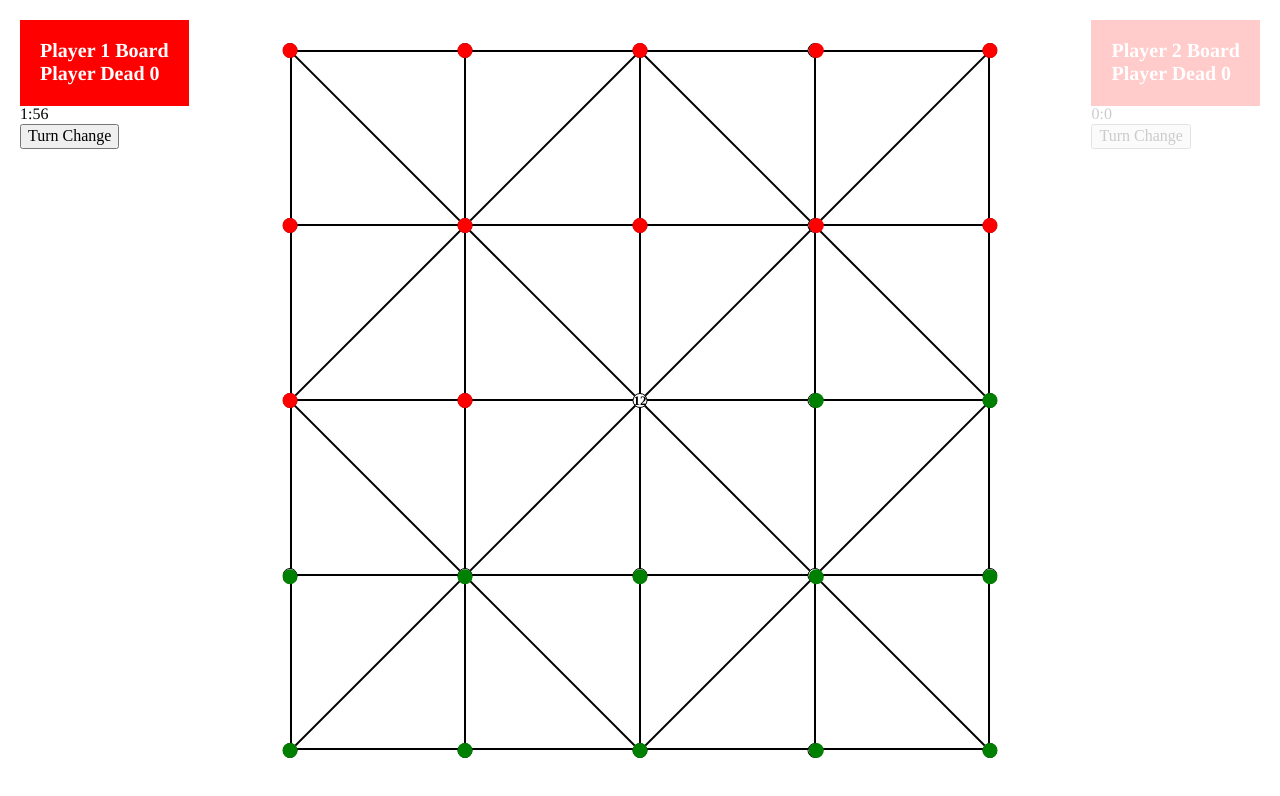
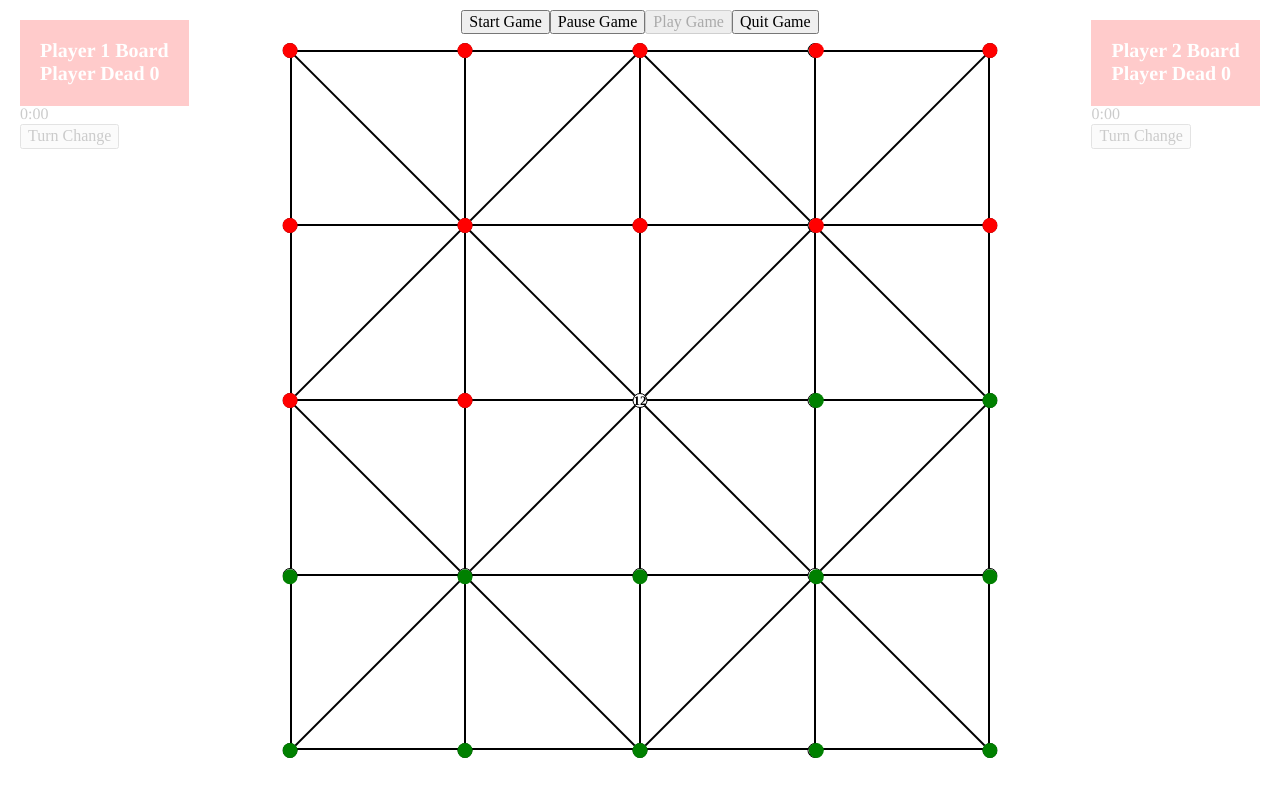
Before and after one commit to imsukhjinder/bara-tani, a React (Create React App) app: page / in a window 1280 px wide. Shown: the top 796 px of the page. Built offline with nearby package versions, Linux system fonts and the light colour scheme.

Commit message:
Added game-play buttons

```diff
--- a/src/components/piecePositions.js
+++ b/src/components/piecePositions.js
@@ -7,13 +7,14 @@ class Pieces extends Component {
     modalState: JSON.parse(JSON.stringify(pieceModalContainer)),
     playerPicked: 'null',
     goingTo: 'null',
-    turn: 'player-1',
+    turn: 'no-one',
     playerOneDead: 0,
     playerTwoDead: 0,
     timerMin: 0,
     timerSec: 0,
-    timerMinPlyer2: 0,
-    timerSecPlyer2: 0
+    turnTime: 20,
+    paused: false,
+    pausedTime: 0
   }
 
   playerPickedNull = () => {
@@ -23,20 +24,23 @@ class Pieces extends Component {
   }
 
   turnChange = () => {
+    clearInterval(this.ts);
+
     if(this.state.turn === 'player-1') {
       this.setState({
         turn: 'player-2'
       });
-      this.turnTimerTwo();
-      clearInterval(this.ts);
     }
     else {
       this.setState({
         turn: 'player-1'
       });
-      this.turnTimerOne();
-      clearInterval(this.ts2);
     }
+    this.setState({
+      timerMin: 0,
+      timerSec: 0
+    });
+    this.turnTimerOn();
   }
 
   pickingPlayer = (playerPlaying,playerGoing) => {
@@ -50,6 +54,10 @@ class Pieces extends Component {
         alert('Move not allowed');
         this.playerPickedNull();
       }
+    }
+    else if(playerPlaying !== this.state.turn && this.state.playerPicked !== 'null') {
+      alert('Wrong Move');
+      this.playerPickedNull();
     }
     else {
       alert('Not your player' + playerPlaying);
@@ -100,18 +108,46 @@ class Pieces extends Component {
     return dead;
   }
 
+  checkLegalMove = (start,end) => {
+    let move = false;
+    let moveValue = start - end;
+    let moveCondition =
+    moveValue === -1 ||
+    moveValue === 1  ||
+    moveValue === 5 ||
+    moveValue === -5 ||
+    moveValue === 6 ||
+    moveValue === -6 ||
+    (moveValue === 4 && start%2 === 0 && end%2 === 0) ||
+    (moveValue === -4 && start%2 === 0 && end%2 === 0) ;
+
+    if(moveCondition) {
+      move = true;
+    }
+
+    return move;
+  }
+
   placePlayer = (name,xPos,yPos) => {
     if(this.state.playerPicked === 'null') {
       alert('no player picked')
     }
     else {
+
+      let legalMove = this.checkLegalMove(this.state.playerPicked,name);
+      let dead = this.checkDeath(this.state.playerPicked,name);
       let newModal = this.state.modalState;
       let playerMoving = newModal.find(e => e.playerOnPosition === this.state.playerPicked && e.playerColor !== "dead-player" );
+
+      if(legalMove || dead) {
         newModal[playerMoving.name].xPos = xPos;
         newModal[playerMoving.name].yPos = yPos;
         newModal[playerMoving.name].playerOnPosition = name;
+      }
+      else {
+        alert('wrong Move');
+      }
 
-      let dead = this.checkDeath(this.state.playerPicked,name);
       if(dead) {
         //alert(dead + ' is dead');
 
@@ -124,31 +160,34 @@ class Pieces extends Component {
           });
         }
 
-        if(this.state.playerOneDead === 12) {
-          alert("Player 2 wins")
-        }
-
         if(playerDead === 'player-2') {
           this.setState({
             playerTwoDead: this.state.playerTwoDead + 1
           });
         }
 
-        if(this.state.playerTwoDead === 12) {
-          alert("Player 1 wins")
-        }
-
         newModal[deadPlayerIndex.name].playerColor = 'dead-player';
         this.setState({
           modalState: newModal
         });
+
+        if(this.state.playerTwoDead === 11) {
+          alert("Player 1 wins");
+          this.gameStop();
+        }
+
+        if(this.state.playerOneDead === 11) {
+          alert("Player 2 wins");
+          this.gameStop();
+        }
       }
       this.playerPickedNull();
     }
   }
 
-  turnTimerOne = () => {
-      let time = 120;
+  turnTimerOn = (timerTime = this.state.turnTime) => {
+      let time = timerTime;
+
       this.ts = setInterval(()=> {
         let mints = Math.floor(time/60);
         let sec = time % 60;
@@ -162,54 +201,86 @@ class Pieces extends Component {
         time--;
 
         if(time === 0) {
-          this.turnChange();
+
           let newModal = this.state.modalState;
-          let deadPlayerIndex = newModal.find(e => (e.playerColor === "player-1"));
+          let deadPlayerIndex;
+
+          if(this.state.turn === "player-1") {
+            deadPlayerIndex = newModal.find(e => (e.playerColor === "player-1"));
+            this.setState({
+              playerOneDead: this.state.playerOneDead + 1
+            });
+          }
+          else {
+            deadPlayerIndex = newModal.find(e => (e.playerColor === "player-2"));
+            this.setState({
+              playerTwoDead: this.state.playerTwoDead + 1
+            });
+          }
+
           newModal[deadPlayerIndex.name].playerColor = 'dead-player';
           this.setState({
             modalState: newModal
           });
-          alert("player 1 died");
+          alert("player died");
+          this.turnChange();
         }
 
       },1000);
   }
 
-  turnTimerTwo = () => {
-      let time = 120;
-      this.ts2 = setInterval(()=> {
-        let mints = Math.floor(time/60);
-        let sec = time % 60;
-        sec = sec < 10 ? '0' + sec : sec;
+  gameStart = () => {
+    this.setState({
+      turn: 'player-1'
+    })
+    this.turnTimerOn();
+  }
+
+  gameStop = () => {
+    clearInterval(this.ts);
+    clearInterval(this.ts2);
+    this.setState({
+      modalState: JSON.parse(JSON.stringify(pieceModalContainer)),
+      playerPicked: 'null',
+      goingTo: 'null',
+      turn: 'no-one',
+      playerOneDead: 0,
+      playerTwoDead: 0,
+      timerMin: 0,
+      timerSec: 0,
+      paused: false,
+      pausedTime: 0
+    })
+  }
+
+  gamePause = () => {
+    let pauseTime =  (this.state.timerMin*60) + this.state.timerSec;
+    clearInterval(this.ts);
 
     this.setState({
-          timerMinPlyer2: mints,
-          timerSecPlyer2: sec
+      paused: true,
+      pausedTime: pauseTime - 1
     })
-
-        time--;
-
-        if(time === 0) {
-          this.turnChange();
-          let newModal = this.state.modalState;
-          let deadPlayerIndex = newModal.find(e => (e.playerColor === "player-2"));
-          newModal[deadPlayerIndex.name].playerColor = 'dead-player';
-          this.setState({
-            modalState: newModal
-          });
-          alert("player 2 died");
   }
 
-      },1000);
-  }
+  gamePlay = () => {
+    this.turnTimerOn(this.state.pausedTime);
 
-  componentDidMount () {
-    this.turnTimerOne();
+    this.setState({
+      paused: false,
+      pausedTime: this.state.turnTime
+    })
   }
 
   render() {
     return(
       <>
+        <div className="nav-top">
+          <button onClick={this.gameStart}>Start Game</button>
+          <button onClick={this.gamePause}>Pause Game</button>
+          <button onClick={this.gamePlay} disabled={!this.state.paused}>Play Game</button>
+          <button onClick={this.gameStop}>Quit Game</button>
+        </div>
         <div className="piece-modal-outer piece-modal-view" >
           {pieceModalContainer.map( (piece,index) =>
             <div
@@ -230,23 +301,23 @@ class Pieces extends Component {
             />
           )}
         </div>
-        <div className={`side-modal side-modal-1 ${this.state.turn === "player-2" ? 'disabled' : ''}`}>
+        <div className={`side-modal side-modal-1 ${this.state.turn !== "player-1" ? 'disabled' : ''}`}>
           <div className="message-Modal" >
               Player 1 Board <br />
               Player Dead {this.state.playerOneDead}
           </div>
           <div className="game-timer" >
-            {this.state.timerMin}:{this.state.timerSec}
+            {this.state.turn === "player-1" ? `${this.state.timerMin}:${this.state.timerSec}` : '0:00'}
           </div>
           <button className="" onClick={this.turnChange}>Turn Change</button>
         </div>
-        <div className={`side-modal side-modal-2 ${this.state.turn === "player-1" ? 'disabled' : ''}`}>
+        <div className={`side-modal side-modal-2 ${this.state.turn !== "player-2" ? 'disabled' : ''}`}>
           <div className="message-Modal" >
               Player 2 Board <br />
               Player Dead {this.state.playerTwoDead}
           </div>
            <div className="game-timer" >
-            {this.state.timerMinPlyer2}:{this.state.timerSecPlyer2}
+            {this.state.turn === "player-2" ? `${this.state.timerMin}:${this.state.timerSec}` : '0:00'}
           </div>
           <button className="" onClick={this.turnChange}>Turn Change</button>
         </div>
--- a/src/styles/pieces.scss
+++ b/src/styles/pieces.scss
@@ -82,3 +82,11 @@
         opacity: 0.2;
     }
 }
+
+.nav-top {
+    position: absolute;
+    top: 10px;
+    margin: auto;
+    width: 100%;
+    text-align: center;
+}
```
Lines whose indentation alone changed are shown as unchanged.
